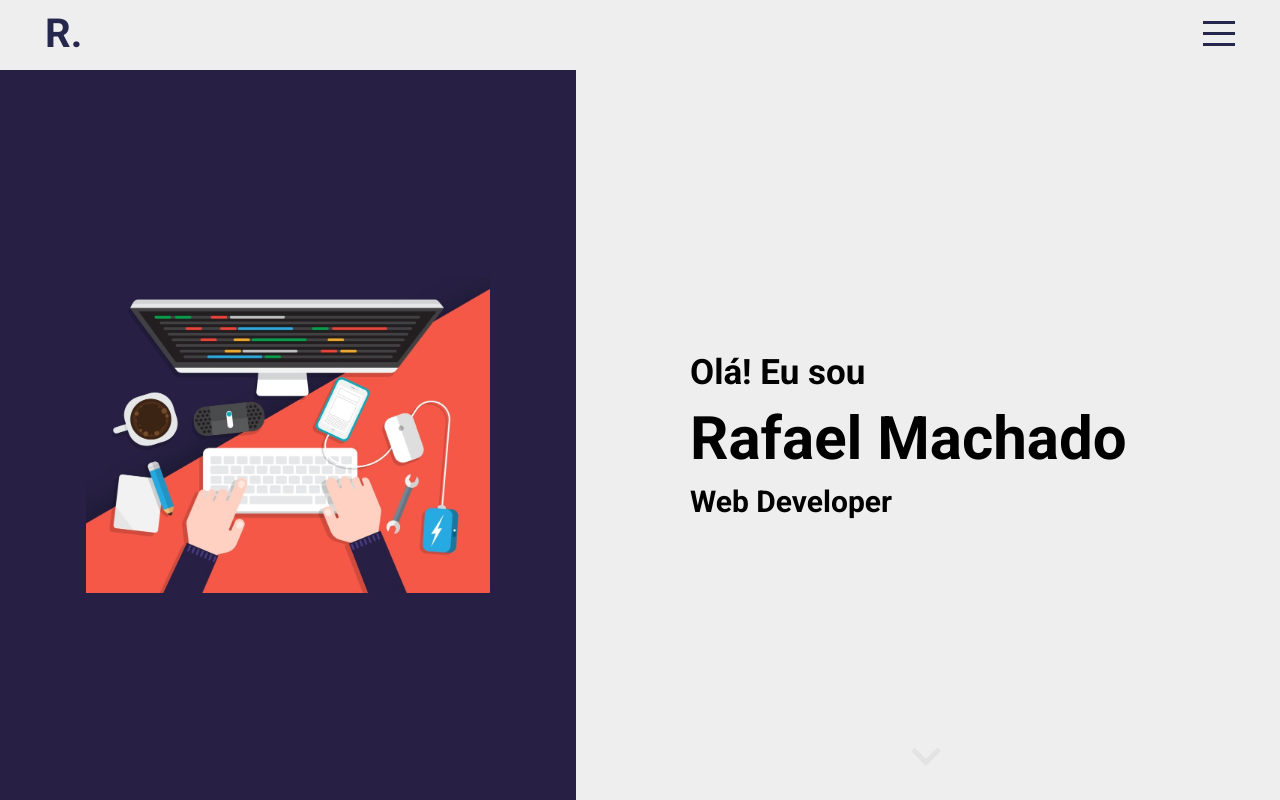
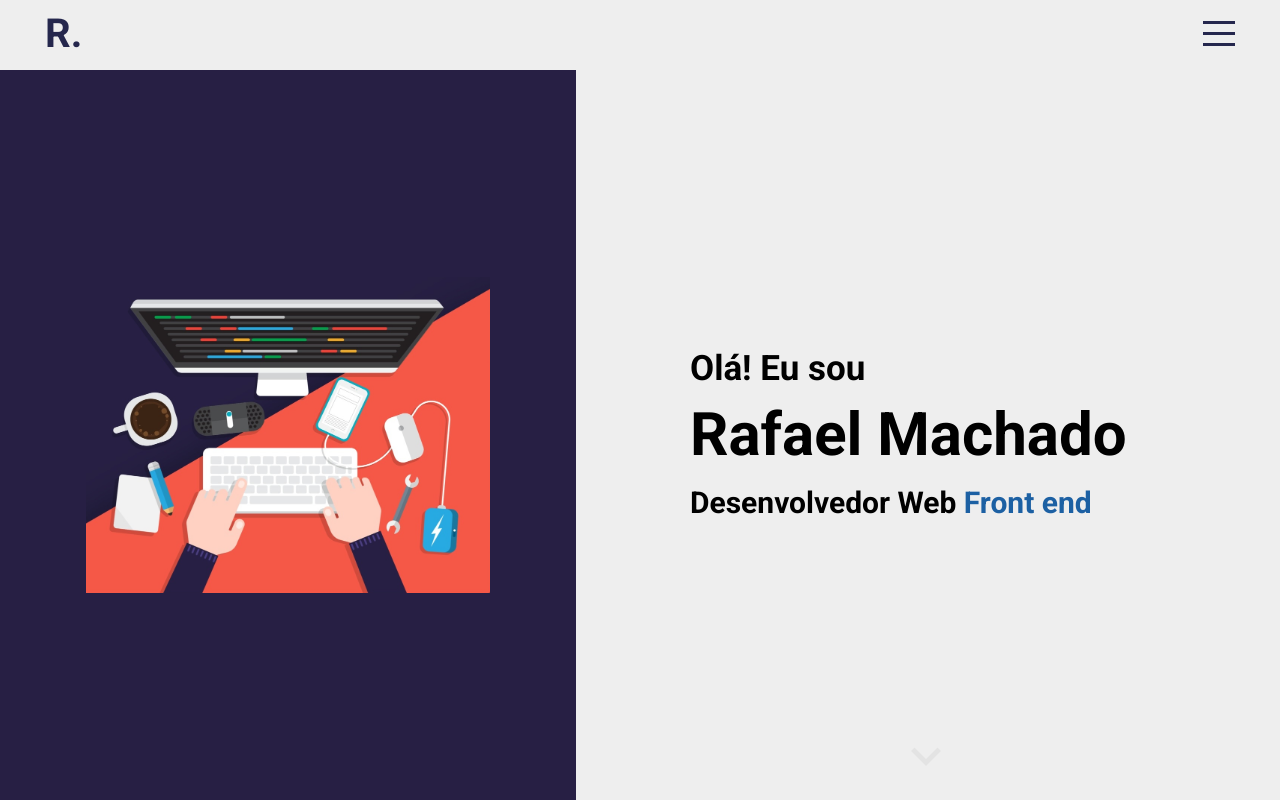
Before and after one commit to rafaelmach/matrix-bank, a React (Create React App) app in the folder portfolio-website/: page / in a window 1280 px wide. Built offline with nearby package versions, Linux system fonts and the light colour scheme.

Commit message:
Finalizei Componente Home

```diff
--- a/portfolio-website/package.json
+++ b/portfolio-website/package.json
@@ -8,6 +8,7 @@
     "@testing-library/jest-dom": "^5.14.1",
     "@testing-library/react": "^11.2.7",
     "@testing-library/user-event": "^12.8.3",
+    "ityped": "^1.0.3",
     "node-sass": "^6.0.1",
     "react": "^17.0.2",
     "react-dom": "^17.0.2",
--- a/portfolio-website/src/components/intro/Intro.jsx
+++ b/portfolio-website/src/components/intro/Intro.jsx
@@ -1,9 +1,21 @@
 import "./intro.scss"
 import webDeveloper from "../../assets/webDev.jpg"
-// import downArrow from "../../assets/down.png"
 import ExpandMoreIcon from '@material-ui/icons/ExpandMore';
+import { init } from 'ityped'
+import { useEffect, useRef } from "react";
 
 const Intro = () => {
+
+    const textRef = useRef()
+
+   useEffect(() => {
+    init(textRef.current, {
+        showCursor: true,
+        backDelay:1700,
+        backSpeed:60,
+        strings: ["Front end"] })
+   }, [])
+
     return (
         <div className="intro" id="intro">
             <div className="left">
@@ -15,10 +27,9 @@ const Intro = () => {
                 <div className="wrapper">
                     <h2>Olá! Eu sou</h2>
                     <h1>Rafael Machado</h1>
-                    <h3>Web Developer <span></span></h3>
+                    <h3>Desenvolvedor Web <span ref={textRef}></span></h3>
                 </div>
                 <a href="#portfolio">
-                {/* <img src={downArrow} alt="Seta para Baixo" />  */}
                 <ExpandMoreIcon className="icon" />
                 </a>
 
--- a/portfolio-website/src/components/intro/intro.scss
+++ b/portfolio-website/src/components/intro/intro.scss
@@ -1,3 +1,5 @@
+@import "../../global.scss";
+
 .intro {
     background-color: #eee;
     display: flex;
@@ -47,6 +49,38 @@
             }
             h3{
                 font-size: 30px;
+
+                span {
+                    font-size: 30px;
+                    color: #1c60a3;
+                }
+
+                .ityped-cursor {
+                    font-size: 2.2rem;
+                    opacity: 1;
+                    -webkit-animation: blink 0.5s infinite;
+                    -moz-animation: blink 0.5s infinite;
+                    animation: blink 0.5s infinite;
+                    animation-direction: alternate;
+                }
+
+                @keyframes blink {
+                    100% {
+                        opacity: 0;
+                    }
+                }
+
+                @-webkit-keyframes blink {
+                    100% {
+                        opacity: 0;
+                    }
+                }
+
+                @-moz-keyframes blink {
+                    100% {
+                        opacity: 0;
+                    }
+                }
             }
         }
 
```
Also changed, not shown: 1 other file (tests, documents, lock files or other folders).
